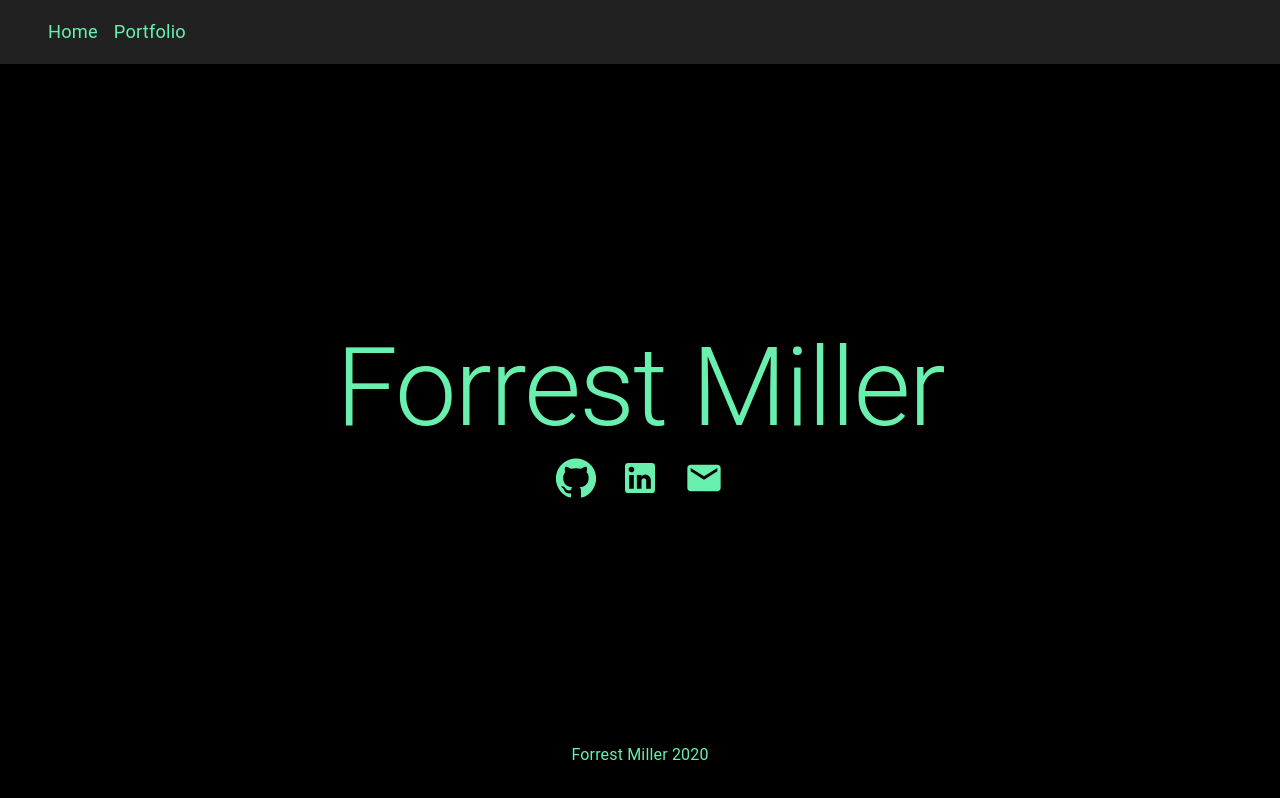
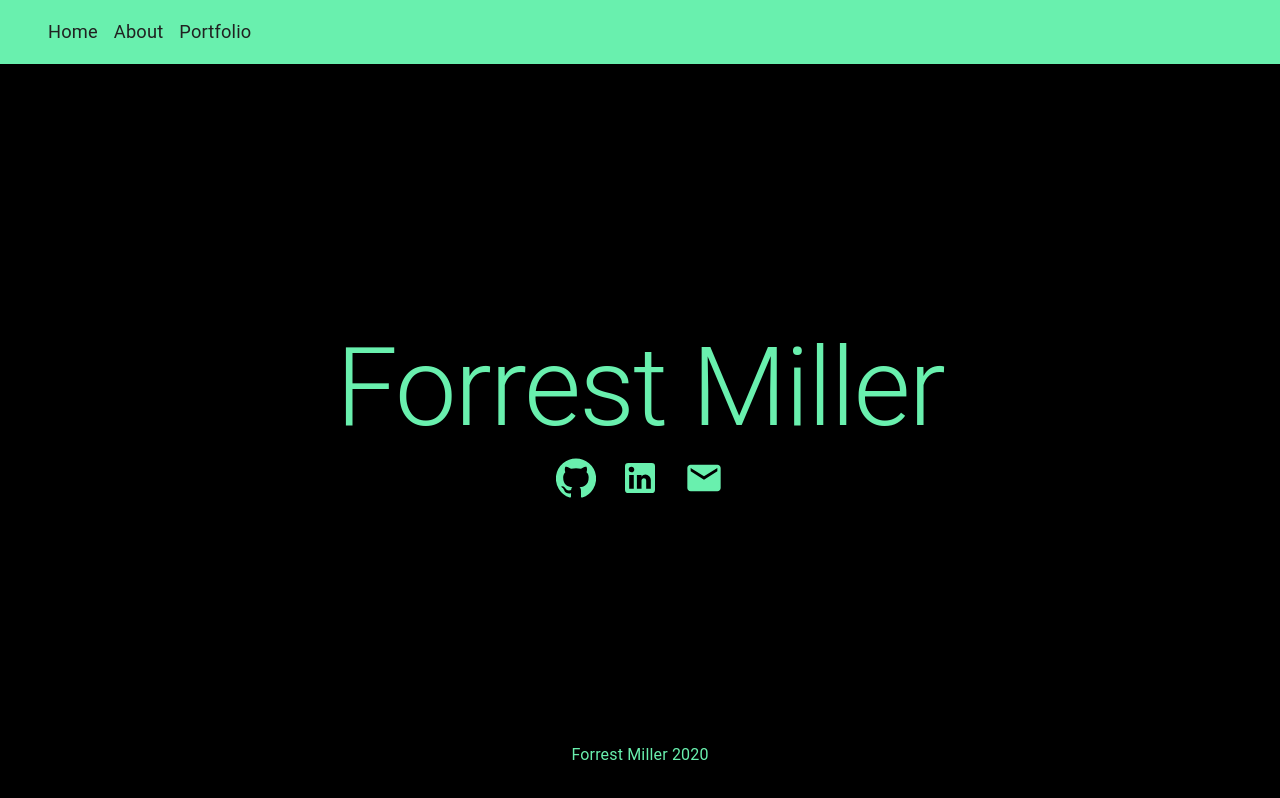
Before and after one commit to Fomiller/Vanderbilt-Bootcamp-Portfolio, a React (Create React App) app: page / in a window 1280 px wide. Shown: the top 798 px of the page. Built offline with nearby package versions, Linux system fonts and the light colour scheme.

Commit message:
updated navbar to include about page

```diff
--- a/src/components/NavBar/index.js
+++ b/src/components/NavBar/index.js
@@ -40,14 +40,17 @@ export default function NavBar(props) {
     <React.Fragment>
       <CssBaseline />
         <ElevationScroll {...props}>
-          <AppBar>
+          <AppBar color='secondary'>
             <Container>
               <Toolbar>
                 <Typography className={classes.root}>
-                  <Link component={RouterLink} to={process.env.PUBLIC_URL + "/"} color="secondary">
+                  <Link component={RouterLink} to={process.env.PUBLIC_URL + "/"} color="primary" >
                     Home
                   </Link>
-                  <Link component={RouterLink} to={process.env.PUBLIC_URL + "/portfolio"} color="secondary">
+                  <Link component={RouterLink} to={process.env.PUBLIC_URL + "/about"} color="primary">
+                    About
+                  </Link>
+                  <Link component={RouterLink} to={process.env.PUBLIC_URL + "/portfolio"} color="primary">
                     Portfolio
                   </Link>
                 </Typography>
```
